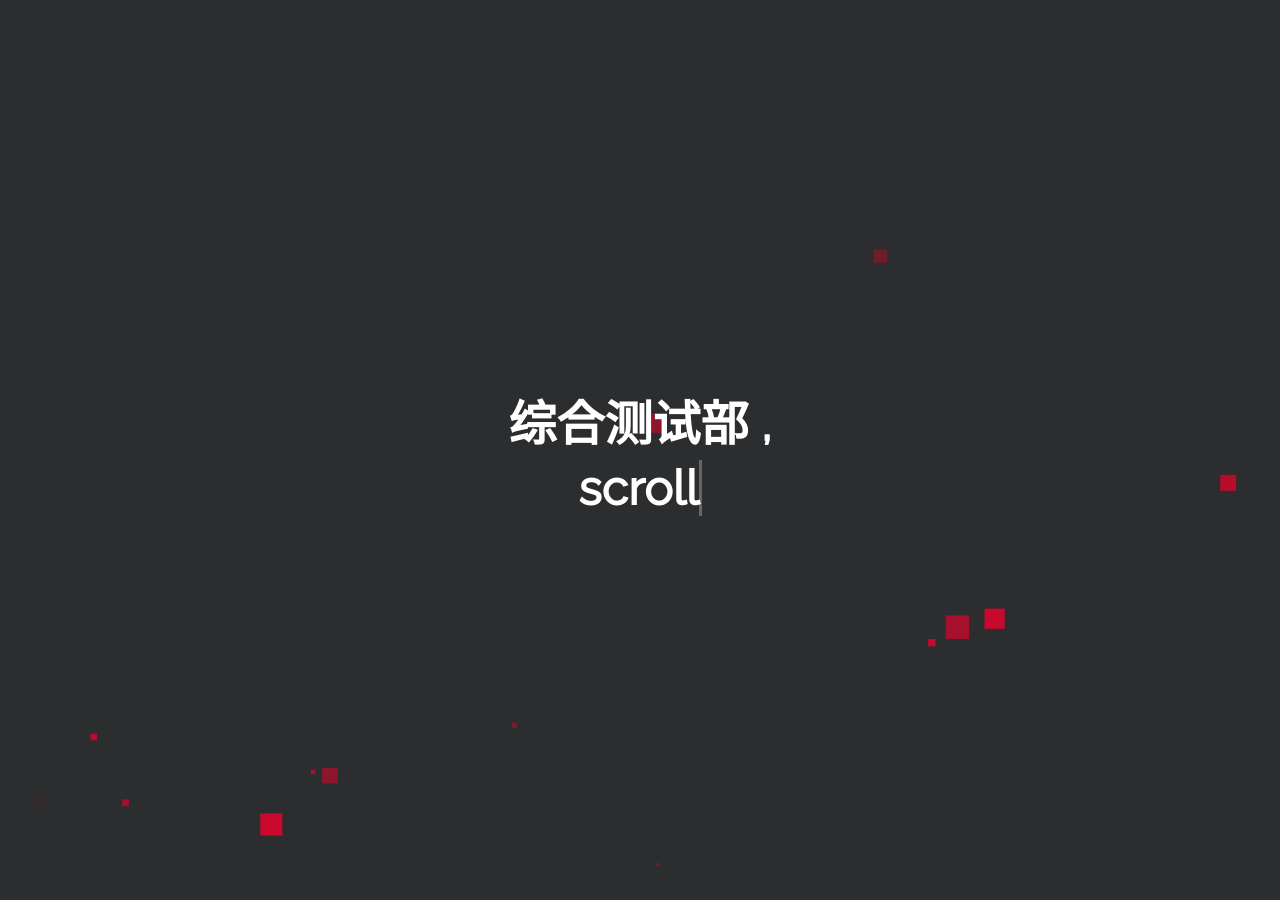
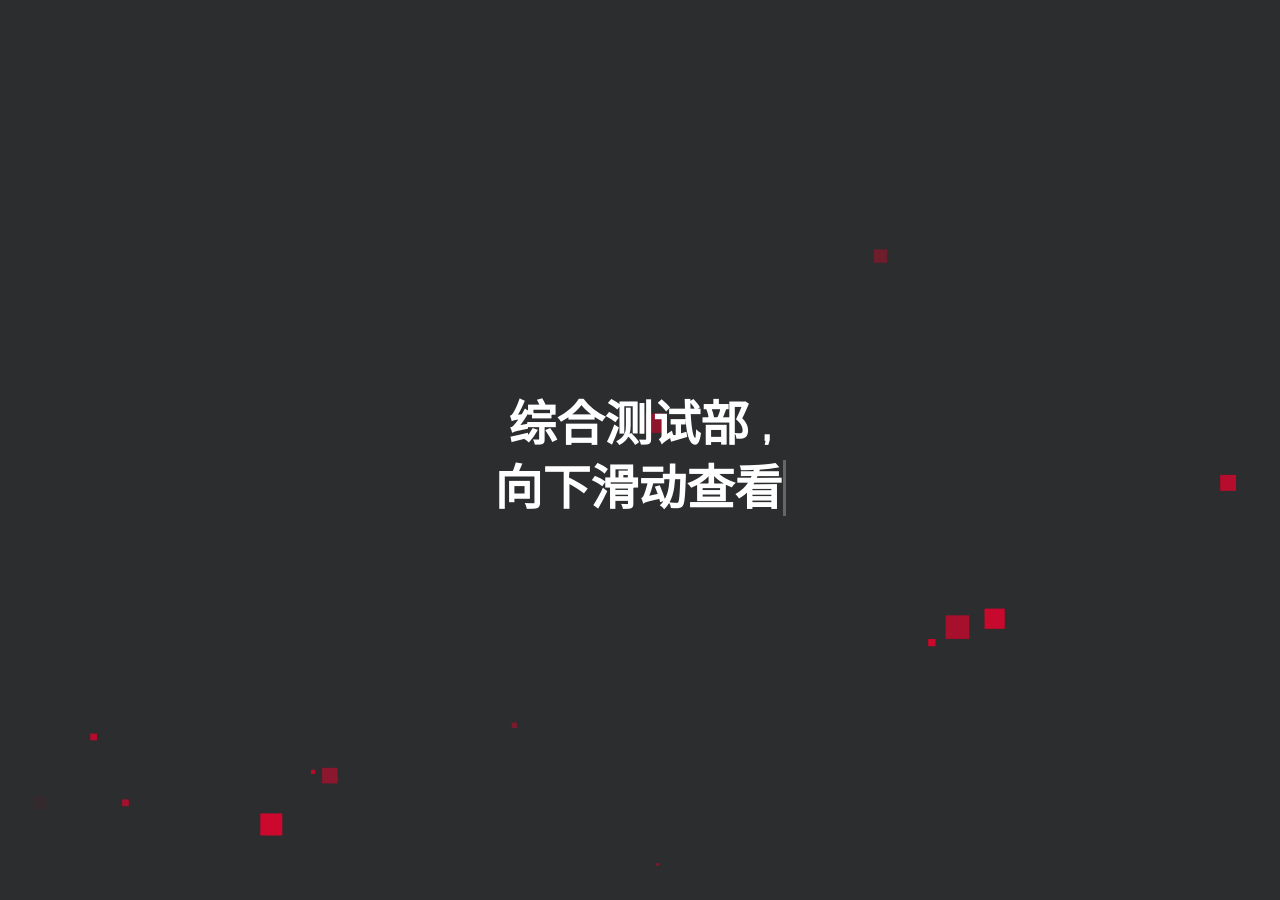
Before and after one commit to gyb666/QA, a Jekyll site: the page built from index.html, in a window 1280 px wide and 900 px high. Built offline with Jekyll 4.4.1, drawn with Linux system fonts in a browser that asks for light colours.

Commit message:
Update landing-page.html

```diff
--- a/_includes/landing-page.html
+++ b/_includes/landing-page.html
@@ -5,7 +5,7 @@
     </h1>
     <h1>
       <span id="txt-rotate" data-period="2000"
-        data-rotate='["{{site.typing_text}}", "scroll down for more."]'
+        data-rotate='["{{site.typing_text}}", "向下滑动查看"]'
       >
       </span>
     </h1>
```
